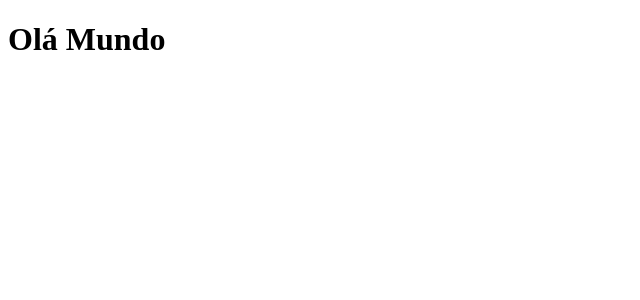
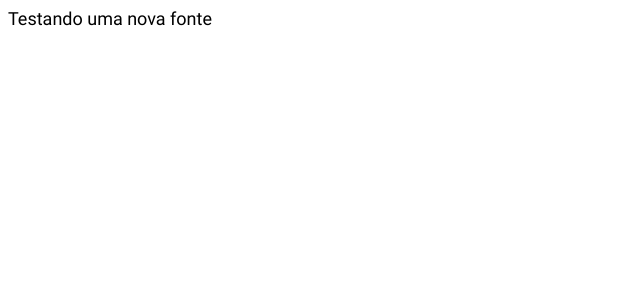
Before and after one commit to matheuspalmeir/protagonist, a React (Create React App) app in the folder 1-EXERCISE/design-system/: page / in a window 1280 px wide. Shown: the top 300 px of the page, without its empty margins (0-640 px from the left). Built offline with nearby package versions, Linux system fonts and the light colour scheme.

Commit message:
created global style and added Roboto font

```diff
--- /dev/null
+++ b/1-EXERCISE/design-system/src/components/themes/globalStyle.ts
@@ -0,0 +1,19 @@
+import { createGlobalStyle } from "styled-components";
+import RobotoTTF from './typography/fonts/Roboto-Regular.ttf';
+
+
+const GlobalStyle = createGlobalStyle`
+    @font-face {
+        font-family: 'Roboto-Regular';
+        src: local('Roboto-Regular'), url(${RobotoTTF}) format('truetype');
+        font-weight: 400px;
+        font-style: normal;
+    };
+
+    body{
+        font-family: 'Roboto-Regular';
+        font-size: 18px;
+  }
+`;
+
+export default GlobalStyle;
--- a/1-EXERCISE/design-system/src/components/themes/main/MainTheme.tsx
+++ b/1-EXERCISE/design-system/src/components/themes/main/MainTheme.tsx
@@ -1,13 +1,14 @@
 import React from "react";
 
-import { theme } from './style';
+import { mainThemeConfig } from './style';
 import {ThemeProps} from './interfaces';
 import { ThemeProvider } from "styled-components";
 
 
-
 const MainTheme = (props : ThemeProps) => (
-    <ThemeProvider theme={theme}>{props.children}</ThemeProvider>
+    <ThemeProvider theme={mainThemeConfig}>
+        {props.children}
+    </ThemeProvider>
   );
 
 export default MainTheme;
--- a/1-EXERCISE/design-system/src/components/themes/main/style.ts
+++ b/1-EXERCISE/design-system/src/components/themes/main/style.ts
@@ -1,5 +1,6 @@
 
-export const theme = {
+
+export const mainThemeConfig = {
     colors: {
         darkLow: "rgba(0,0,0, 0.44)",
         darkMedium: "rgba(0,0,0, 0.60)",
@@ -8,6 +9,7 @@ export const theme = {
         lightSolid: "#FFFF",
         lightHigh: "rgba(255,255,255, 0.8)"
       },
+      font: 'Roboto-Regular',
       fontSizes: {
         small: "1em",
         medium: "2em",
--- /dev/null
+++ b/1-EXERCISE/design-system/src/components/themes/typography/fonts/fonts.d.ts
@@ -0,0 +1,2 @@
+declare module '*.woff';
+declare module '*ttf';
--- a/1-EXERCISE/design-system/src/index.tsx
+++ b/1-EXERCISE/design-system/src/index.tsx
@@ -1,10 +1,12 @@
 import React from 'react';
 import ReactDOM from 'react-dom';
 import App from './App';
+import GlobalStyle from './components/themes/globalStyle';
 
 ReactDOM.render(
   <React.StrictMode>
     <App />
+	<GlobalStyle />
   </React.StrictMode>,
   document.getElementById('root')
   );
--- a/1-EXERCISE/design-system/src/pages/index.tsx
+++ b/1-EXERCISE/design-system/src/pages/index.tsx
@@ -1,7 +1,7 @@
 
 
 const Home = () => {
-    return <h1>Olá Mundo</h1>
+    return <div>Testando uma nova fonte</div>
 }
 
 export default Home;
```
Also changed, not shown: 1-EXERCISE/design-system/src/components/themes/typography/fonts/Roboto-Regular.ttf (added), 1-EXERCISE/design-system/src/components/themes/typography/fonts/Roboto-Regular.woff (added).
